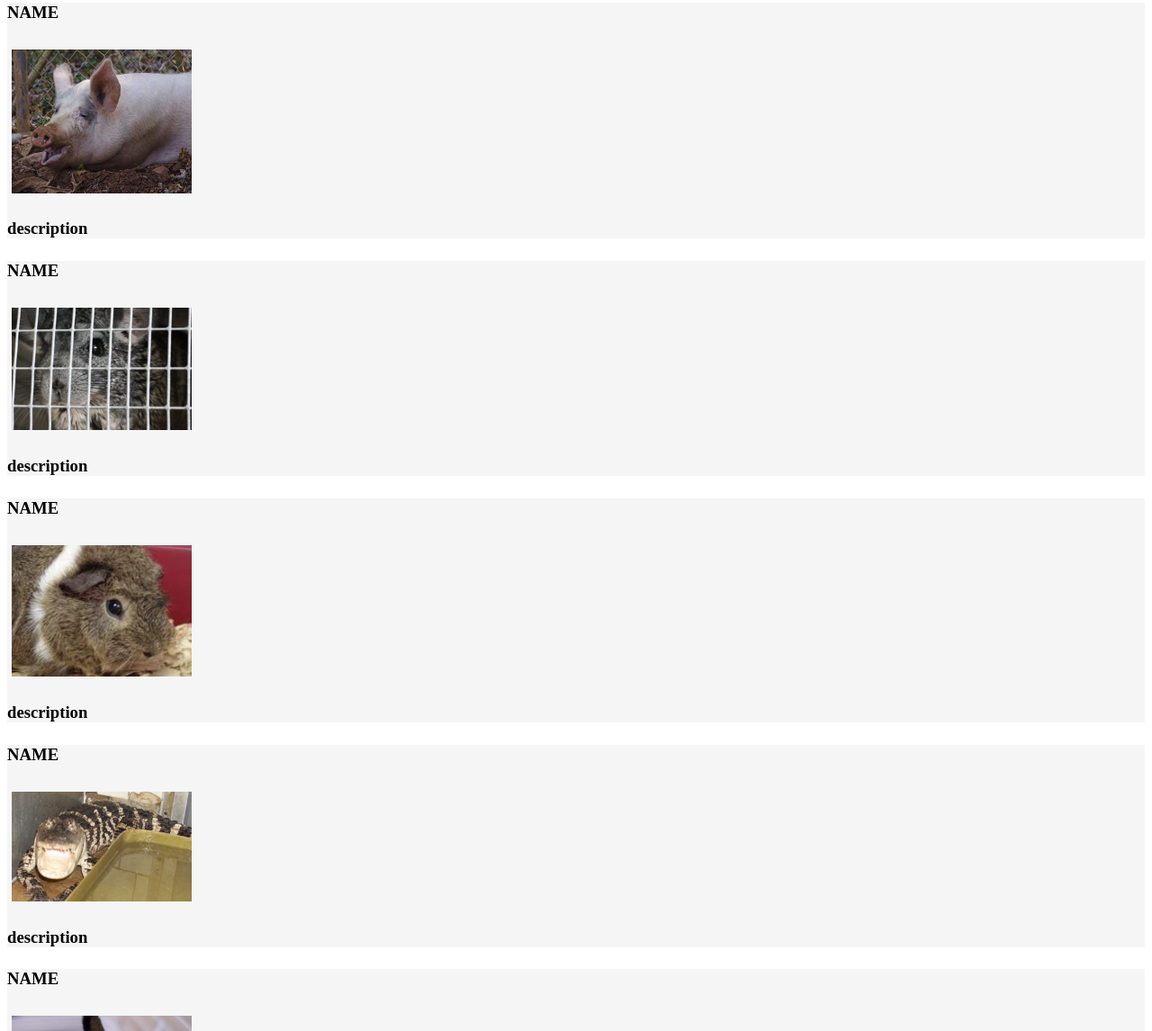
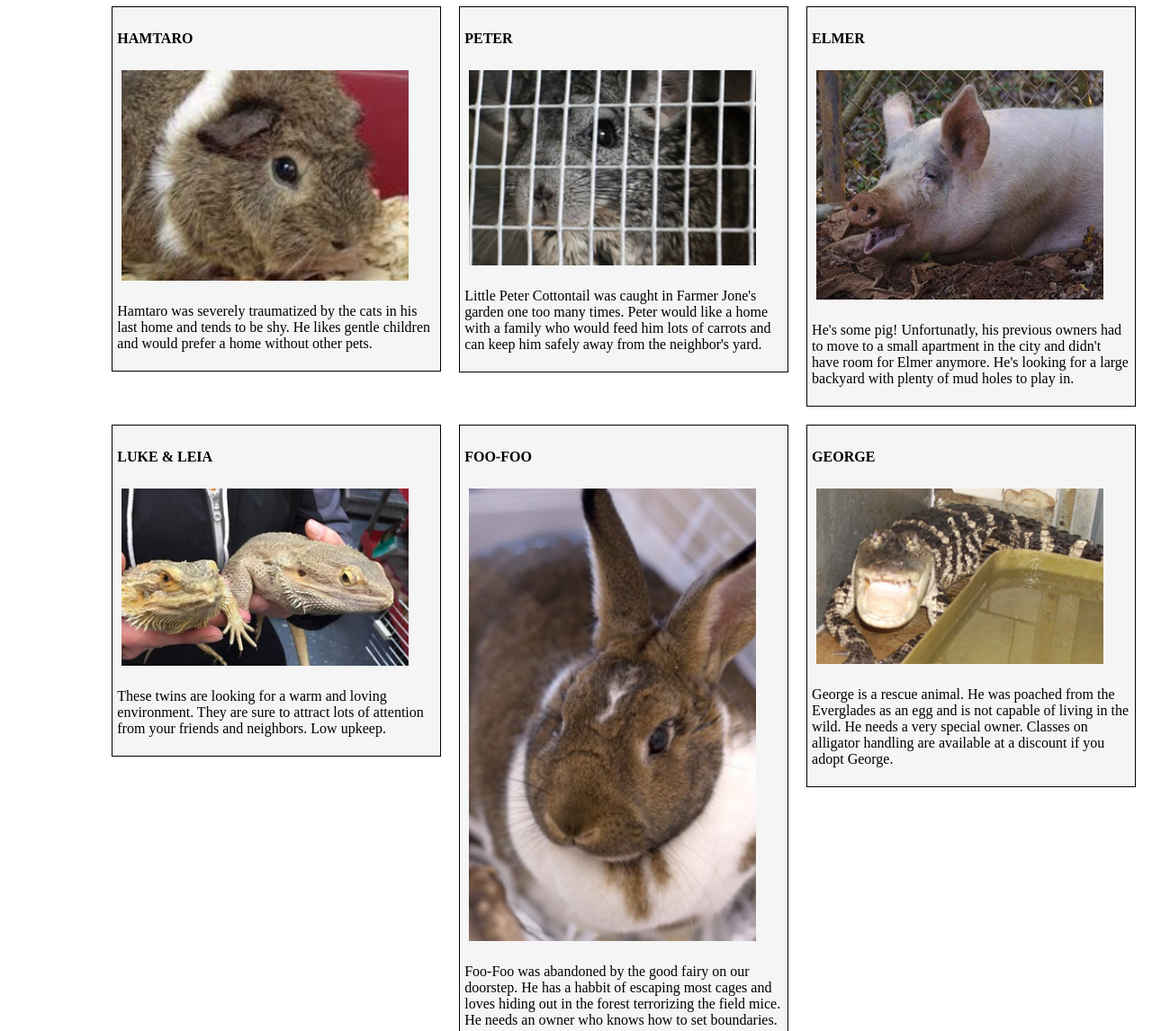
Before and after one commit to karenfreemansmith/LHP-IntroWk1-AnimalShelter, a plain HTML site: page exotics.html in a window 1280 px wide. Shown: the part 150-1296 px from the top of the page at 90% size. Drawn offline with Linux system fonts and the light colour scheme.

Commit message:
added columns to profiles and some pet names/descriptions

```diff
--- a/css/style.css
+++ b/css/style.css
@@ -13,17 +13,25 @@
 }
 
 .profile img {
-  width: 200px;
+  width: 90%;
   margin: 5px;
+
 }
 
 .profile {
   background: #f5f5f5;
+    border: solid 1px black;
+    margin: 10px;
 }
 
 .column{
   float: right;
-  width: 240px;
+  width: 28%;
+  padding: 5px;
+}
+
+.row {
+  clear: both;
 }
 
 button {
--- a/exotics.html
+++ b/exotics.html
@@ -14,37 +14,40 @@
       <a href="exotics.html">other pets</a>
     </div>
     <h1>Other Shelter Pets</h1>
-
-    <h3>Currently Available:<h3>
-    <div class="profile">
-      <h4>NAME</h4>
+    <h3>Currently Available:</h3>
+    <div class="row">
+      <div class="profile column">
+        <h4>ELMER</h4>
         <img src="img/exotic1.png">
-      <p>description</p>
+        <p>He's some pig! Unfortunatly, his previous owners had to move to a small apartment in the city and didn't have room for Elmer anymore. He's looking for a large backyard with plenty of mud holes to play in.</p>
       </div>
-    <div class="profile">
-      <h4>NAME</h4>
+      <div class="profile column">
+        <h4>PETER</h4>
         <img src="img/exotic2.png">
-      <p>description</p>
+        <p>Little Peter Cottontail was caught in Farmer Jone's garden one too many times. Peter would like a home with a family who would feed him lots of carrots and can keep him safely away from the neighbor's yard.</p>
       </div>
-    <div class="profile">
-      <h4>NAME</h4>
+      <div class="profile column">
+        <h4>HAMTARO</h4>
         <img src="img/exotic3.png">
-      <p>description</p>
+        <p>Hamtaro was severely traumatized by the cats in his last home and tends to be shy. He likes gentle children and would prefer a home without other pets.</p>
       </div>
-    <div class="profile">
-      <h4>NAME</h4>
+    </div>
+    <div class="row">
+      <div class="profile column">
+        <h4>GEORGE</h4>
         <img src="img/exotic4.png">
-      <p>description</p>
+        <p>George is a rescue animal. He was poached from the Everglades as an egg and is not capable of living in the wild. He needs a very special owner. Classes on alligator handling are available at a discount if you adopt George.</p>
       </div>
-    <div class="profile">
-      <h4>NAME</h4>
+      <div class="profile column">
+        <h4>FOO-FOO</h4>
         <img src="img/exotic5.png">
-      <p>description</p>
+        <p>Foo-Foo was abandoned by the good fairy on our doorstep. He has a habbit of escaping most cages and loves hiding out in the forest terrorizing the field mice. He needs an owner who knows how to set boundaries.</p>
       </div>
-    <div class="profile">
-      <h4>NAME</h4>
+      <div class="profile column">
+        <h4>LUKE & LEIA</h4>
         <img src="img/exotic6.png">
-      <p>description</p>
+        <p>These twins are looking for a warm and loving environment. They are sure to attract lots of attention from your friends and neighbors. Low upkeep.</p>
+      </div>
     </div>
   </body>
 </html>
```
Also changed, not shown: adoptions.html (+5 -0 lines), cats.html (+26 -18 lines), dogs.html (+23 -17 lines). Lines whose indentation alone changed are shown as unchanged.
